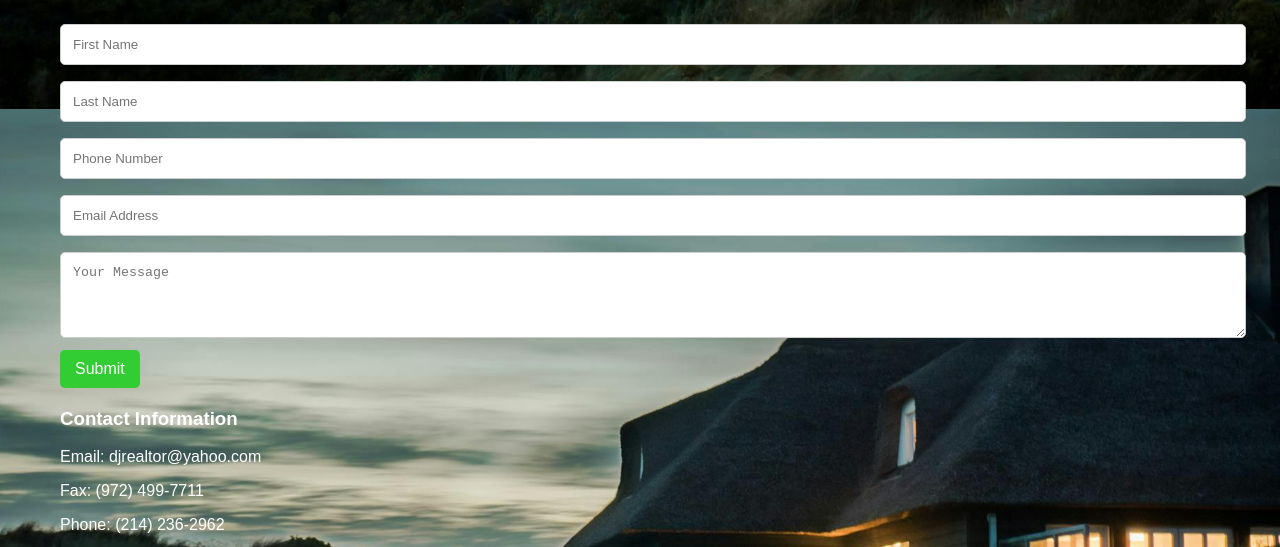
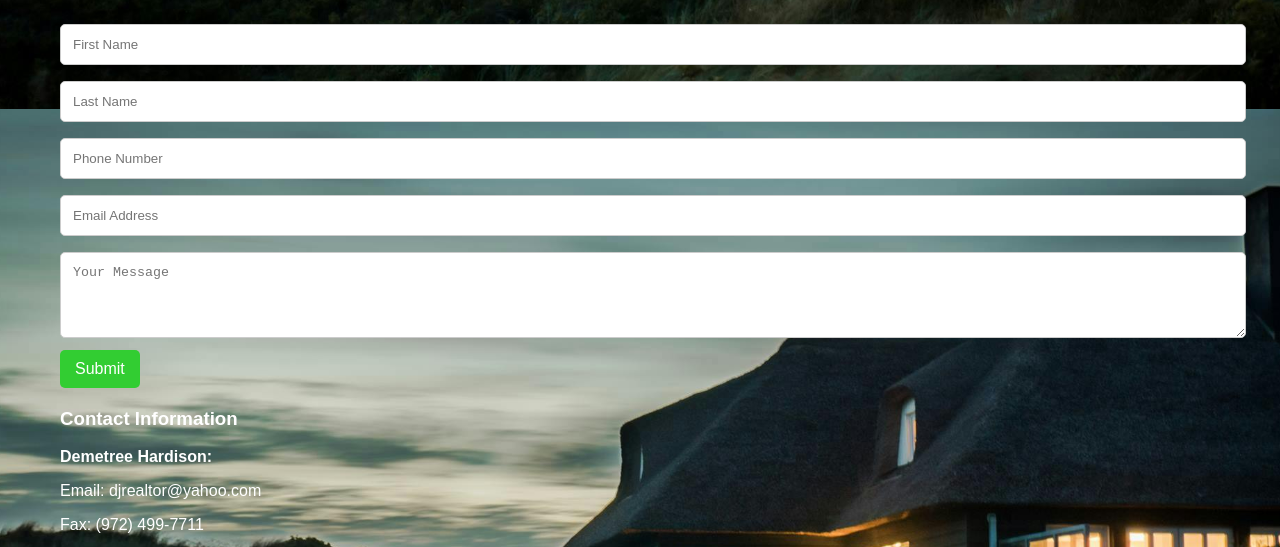
Before and after one commit to DemetreeHardison/demetree-website, a plain HTML site: page index.html in a window 1280 px wide. Shown: the part 691-1238 px from the top of the page. Drawn offline with Linux system fonts and the light colour scheme.

Commit message:
Update index.html

```diff
--- a/index.html
+++ b/index.html
@@ -210,6 +210,7 @@
         <!-- Contact Information Section -->
         <div class="contact-info">
             <h3>Contact Information</h3>
+            <b>Demetree Hardison:</b>
             <p>Email: djrealtor@yahoo.com</p>
             <p>Fax: (972) 499-7711</p>
             <p>Phone: (214) 236-2962</p>
```
